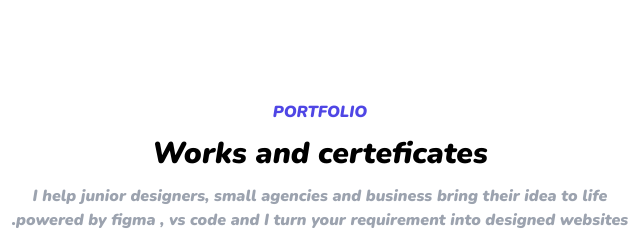
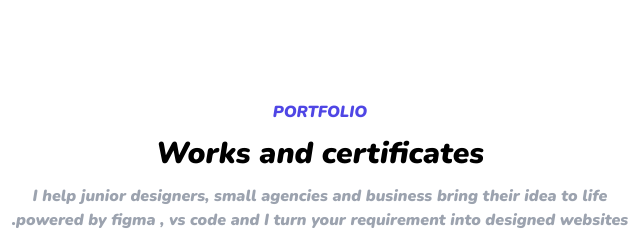
Before and after one commit to adameale/portfolio, a website: page index.html in a window 1280 px wide. Shown: the part 3160-3400 px from the top of the page, 320-960 px from the left. Drawn offline with nearby package versions, Linux system fonts and the light colour scheme; files whose address does not match are found by name.

Commit message:
image commit

```diff
--- a/index.html
+++ b/index.html
@@ -186,7 +186,7 @@ on website and mobile application....
     <div class="container mx-auto">
         <div class="flex flex-col gap-3 items-center ">
 <h1 class="text-indigo-600 font-bold">PORTFOLIO</h1>
-<h1 class="text-3xl  dark:text-white">Works and certeficates</h1>
+<h1 class="text-3xl  dark:text-white">Works and certificates</h1>
 <p class="w-1/2 text-center text-gray-400">
     I help junior designers, small agencies and business
      bring their idea to life .powered by figma ,
```
